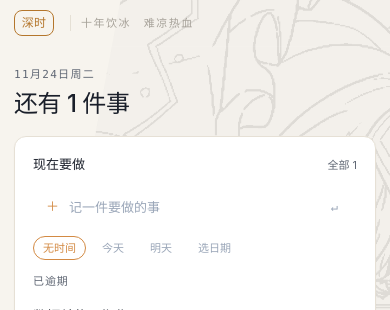
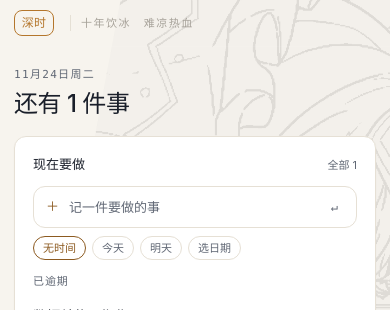
Before and after one commit to ShenFall/DEEPlessen, a React (Vite) app in the folder app/: page / in a window 390 px wide. Shown: the top 310 px of the page. Built offline with nearby package versions, Linux system fonts and the light colour scheme.

Commit message:
fix(mobile): 录入框字色与完成划线
- 看板 mobile 覆盖补 --tc-text 等变量：原来仍是深色皮肤的近白色，白底白字
- 已完成任务划线改用 --mute 并加粗到 1.5px

```diff
--- a/app/src/features/dashboard/dashboard.css
+++ b/app/src/features/dashboard/dashboard.css
@@ -356,7 +356,8 @@
 .db-row[data-done='true'] .db-row-title {
   color: var(--dim);
   text-decoration: line-through;
-  text-decoration-color: rgba(154, 166, 184, 0.5);
+  text-decoration-color: var(--mute);
+  text-decoration-thickness: 1.5px;
 }
 
 .db-del {
@@ -538,6 +539,12 @@
     --blue: #2f5bd8;
     --gold: #8c5a20;
     --hair: #e6e0d5;
+    /* 深色皮肤的录入框颜色要一并换掉，否则白底白字 */
+    --tc-text: #1a1f2a;
+    --tc-line: #e6e0d5;
+    --tc-bg: #ffffff;
+    --tc-dim: #616875;
+    --tc-accent: #8c5a20;
     background: transparent;
     color: var(--text);
   }
--- a/app/src/features/todos/todos.css
+++ b/app/src/features/todos/todos.css
@@ -139,7 +139,8 @@
 .tz-row[data-done='true'] .tz-name {
   color: var(--dim);
   text-decoration: line-through;
-  text-decoration-color: rgba(154, 166, 184, 0.5);
+  text-decoration-color: var(--mute);
+  text-decoration-thickness: 1.5px;
 }
 
 .tz-due {
```
